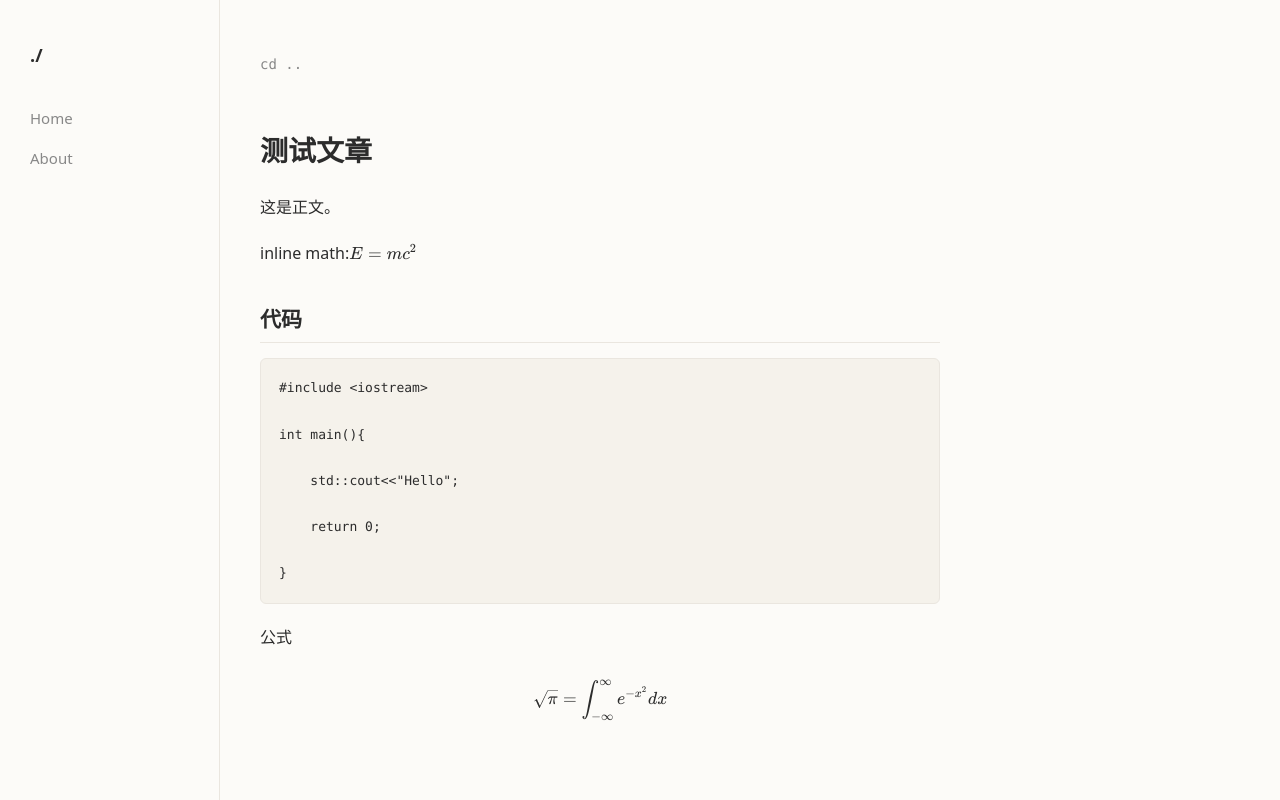
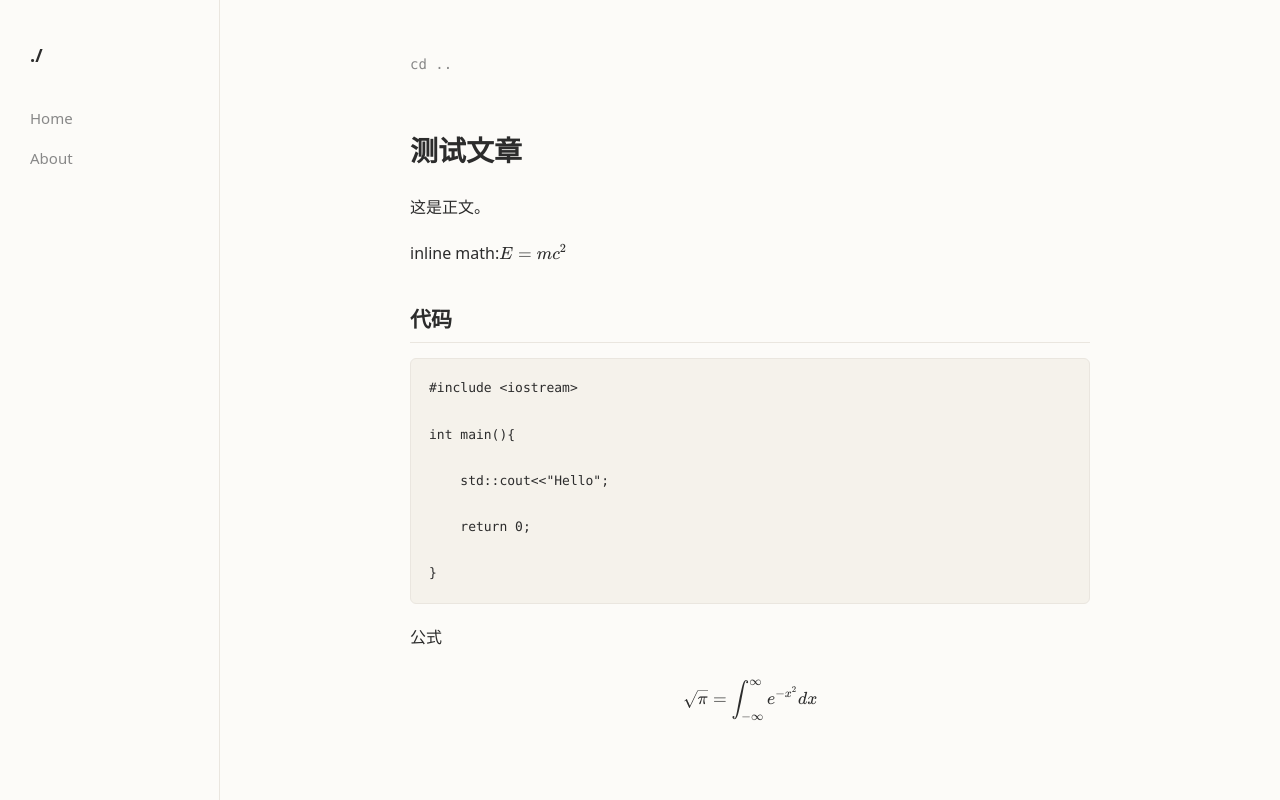
Before and after one commit to antssxjyl/antssxjyl.github.io, a plain HTML site: page posts/1.html in a window 1280 px wide. Drawn offline with nearby package versions, Linux system fonts and the light colour scheme.

Commit message:
Update 1.html
Added auto margins to center the content and removed base target attribute.

```diff
--- a/posts/1.html
+++ b/posts/1.html
@@ -95,9 +95,10 @@ nav a:hover{
 
     width:100%;
     max-width:760px;
-
     padding:50px 40px;
 
+    margin-left: auto;
+    margin-right: auto;
 }
 
 
@@ -369,9 +370,6 @@ nav a:hover{
 
 </style>
 
-
-<base target="_blank">
-
 </head>
 
 
```
